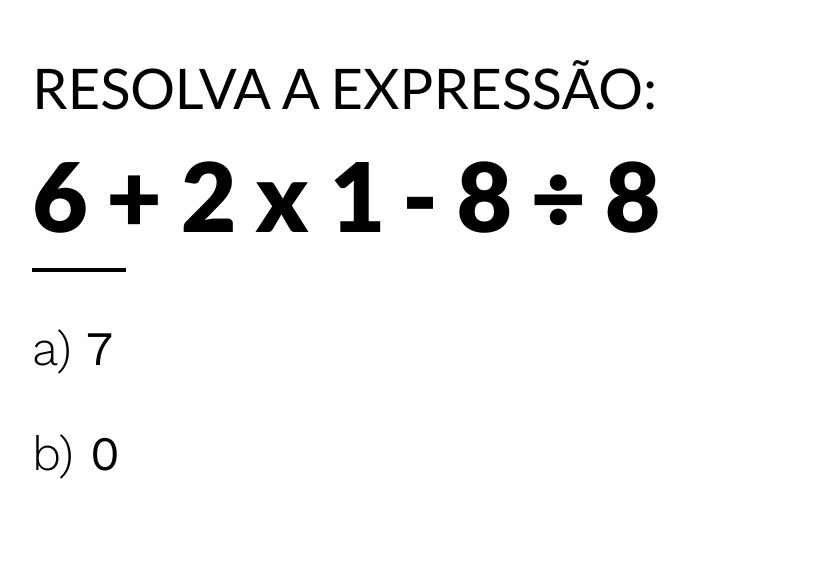
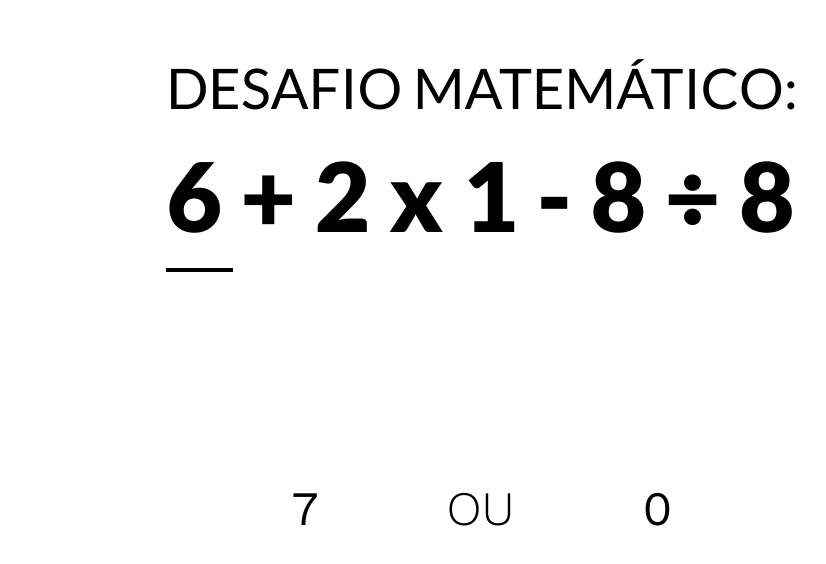
Before and after one commit to gefgu/math-questions, a React (Create React App) app: page / in a window 1280 px wide. Shown: the top 564 px of the page, without its empty margins (158-984 px from the left). Built offline with nearby package versions, Linux system fonts and the light colour scheme.

Commit message:
Add new display for two answers

```diff
--- a/src/components/Answers.js
+++ b/src/components/Answers.js
@@ -1,8 +1,7 @@
 const Answers = ({ answers }) => {
   return (
-    <div>
+    <div className="answers">
       {answers.map((answer, index) => {
-        const letters = ["a", "b", "c", "d", "e"];
         answer = `${answer}`;
         answer = answer.replace(".", ",");
         try {
@@ -10,9 +9,12 @@ const Answers = ({ answers }) => {
           answer = answer.replace(trailingZeros, "");
         } catch (e) {}
         return (
-          <p className="answer" key={answer}>
-            <span className="letter">{letters[index]})</span> {answer}
-          </p>
+          <>
+            <p className="answer" key={answer}>
+              {answer}
+            </p>
+            {index === 0 && <p className="answer letter">OU</p>}
+          </>
         );
       })}
     </div>
--- a/src/components/Question.js
+++ b/src/components/Question.js
@@ -1,7 +1,7 @@
 const Question = ({ expression }) => {
   return (
     <div className="question">
-      <h1>Resolva a Expressão:</h1>
+      <h1>Desafio Matemático:</h1>
       <h2 className="expression">{expression}</h2>
       <hr className="bar" />
     </div>
--- a/src/styles/app.css
+++ b/src/styles/app.css
@@ -7,6 +7,9 @@ body {
   margin: auto;
   max-width: 900px;
   position: relative;
+  display: flex;
+  flex-direction: column;
+  align-items: center;
 }
 
 h1 {
@@ -42,6 +45,13 @@ h1 {
   font-size: 3rem;
 }
 
-.answer .letter {
+.answer.letter {
   font-weight: lighter;
 }
+
+.answers {
+  display: flex;
+  justify-content: center;
+  gap: 128px;
+  margin-top: 128px;
+}
```
